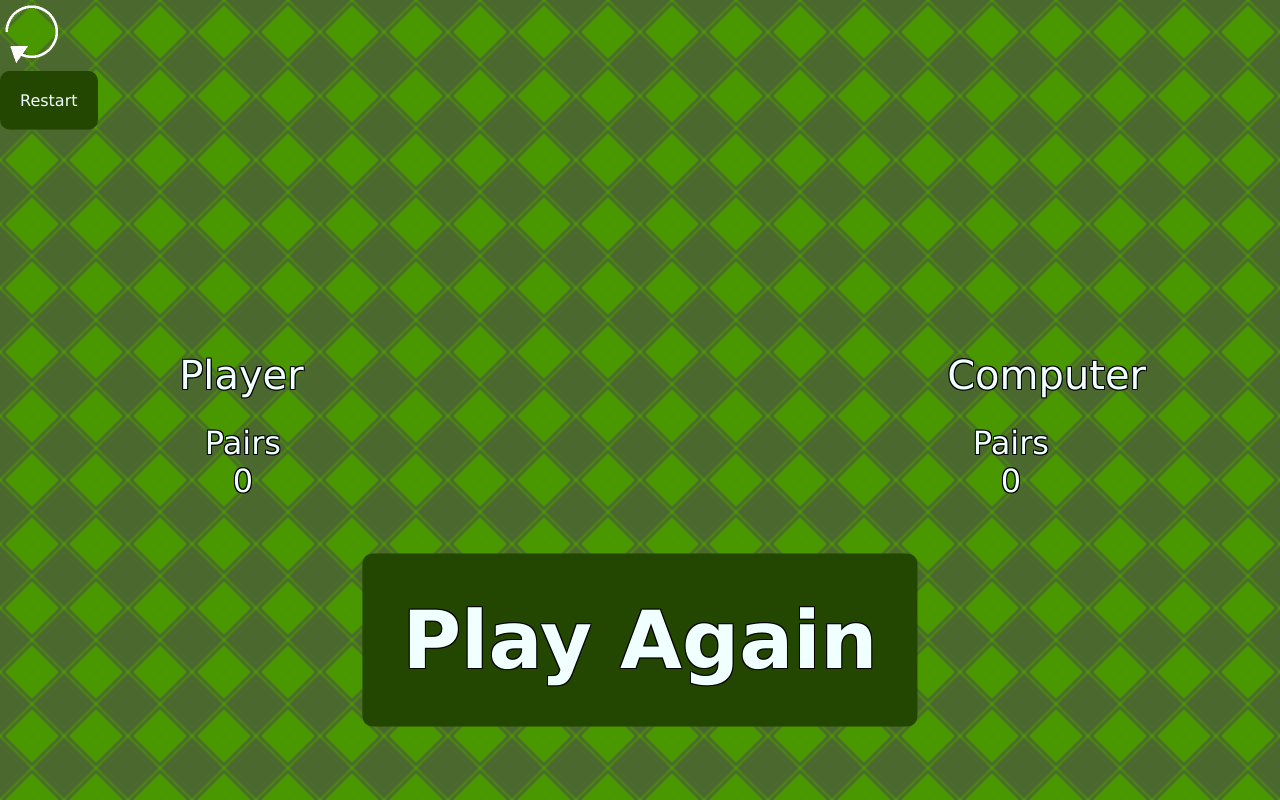
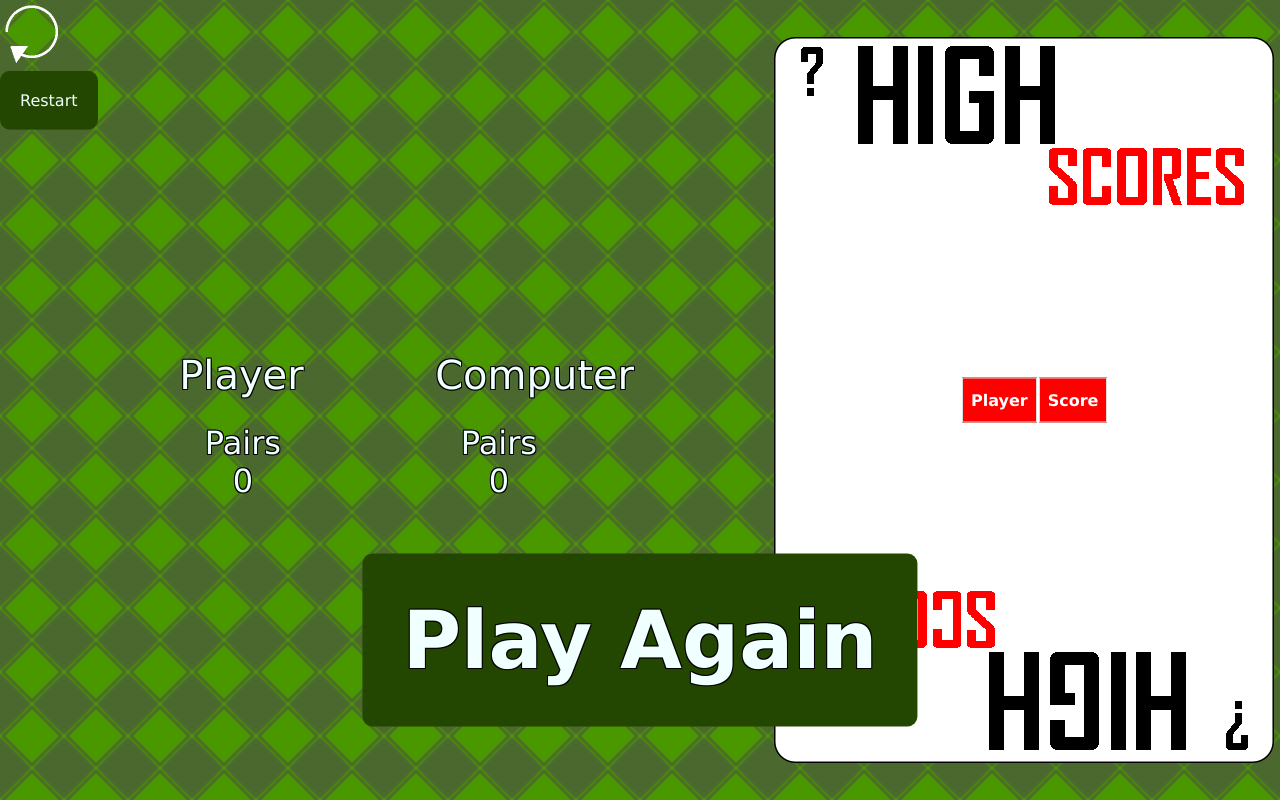
Before and after one commit to Splashdamage115/PythonWebAppLeaderboards, a Python web app: template templates/gameOver.html in a window 1280 px wide. Run offline with Jinja, Linux system fonts and the light colour scheme; the template is opened without the code that fills it, so the values that code supplies are empty.

Commit message:
added leaderboard for last screen

```diff
--- a/static/webapp.css
+++ b/static/webapp.css
@@ -12,6 +12,37 @@ body {
   h2 {
     font-size: 150%;
   }
+
+#highScoresTable{
+  position:fixed;
+  top: 50%;
+  left:90%;
+  max-width: 30%;
+
+  transform:translate(-50%,-50%);
+}
+#highScoresTable {
+  border-collapse: collapse;
+  width: 100%;
+}
+
+#highScoresTable td, #highScoresTable th {
+  border: 1px solid #ddd;
+  padding: 8px;
+}
+
+#highScoresTable tr{
+  background-color: #000000;
+  color: white;
+}
+
+#highScoresTable th {
+  padding-top: 12px;
+  padding-bottom: 12px;
+  text-align: left;
+  background-color: rgb(255, 0, 0);
+  color: white;
+}
 
 #LogInBox{
   position: fixed;
@@ -31,6 +62,15 @@ body {
   top: 50%;
   transform: translate(-50%, -50%);
   z-index:-1;
+}
+
+.highScoreCard{
+  position: absolute;
+  left: 80%;
+  top: 50%;
+  transform: translate(-50%, -50%);
+  z-index:-1;
+
 }
 
 .WarningText{
@@ -219,7 +259,7 @@ input:hover{
 #computerPairAmtGO{
   position: fixed;
   top: 53%;
-  left: 76%;
+  left: 36%;
   font-size: 200%;
   z-index: 1;
 
@@ -381,7 +421,7 @@ input:hover{
 #computerPairStackGO{
   position: fixed;
   top: 50%;
-  right: 25%;
+  left: 35%;
   z-index: 0;
 }
 
@@ -458,7 +498,7 @@ input:hover{
 .computerName{
   position: fixed;
   top: 44%;
-  left: 74%;
+  left: 34%;
   font-size: 250%;
   z-index: 1;
   color: azure;
--- a/templates/gameOver.html
+++ b/templates/gameOver.html
@@ -21,12 +21,19 @@
     {% endfor %}
 </div>
 
-<div>
-    <ol>
+<img src="/static/cards/leaderBoards.png" class="highScoreCard">
+<div id = "highScoresTable">
+    <table>
+        <tr>
+            <th>Player</th><th>Score</th>
+        </tr>
         {% for i in range(scoreAmt) %}
-        <li>{{ playerNames[i] }} with a score {{ playerScores[i] }}</li>
+        <tr>
+            <td>{{ playerNames[i] }}</td>
+            <td>{{ playerScores[i] }}</td>
+        </tr>
         {% endfor %}
-    </ol>
+    </table>
 </div>
 
     <a href="/startgame"><h id="playAgain">Play Again</h></a>
```
Also changed, not shown: app.py (+26 -15 lines), templates/HighScores.html (deleted, +0 -11 lines), static/cards/leaderBoards.png (added).
